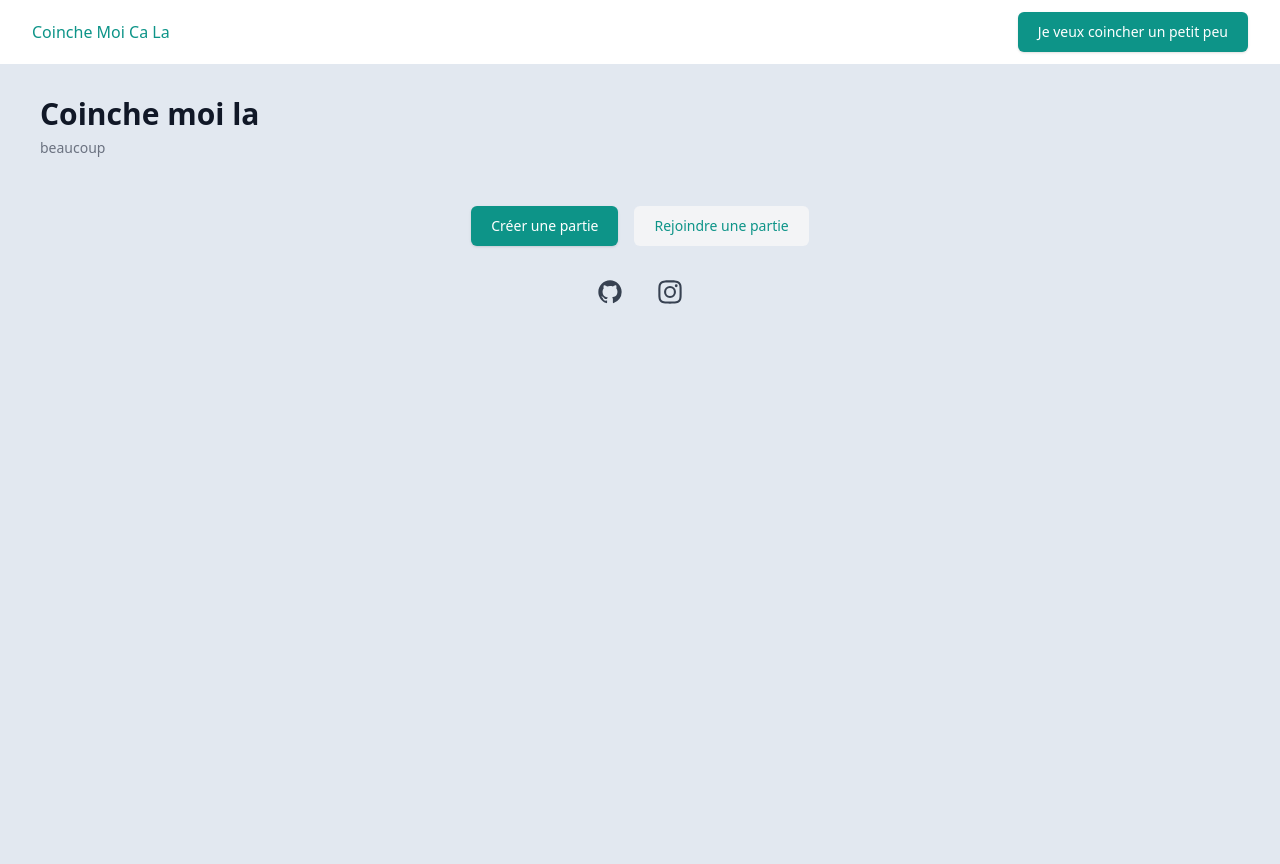
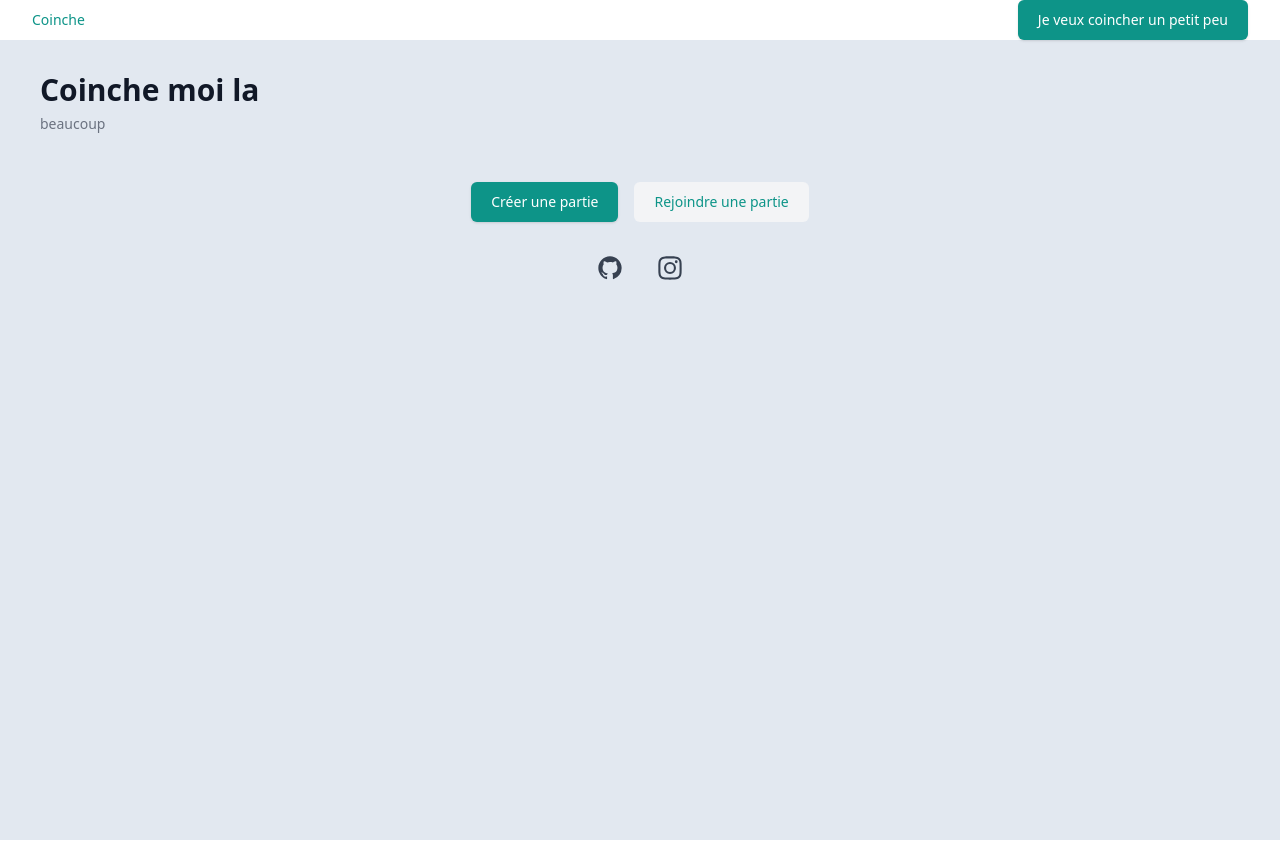
Before and after one commit to newtondotcom/coinche, a SvelteKit app: page / in a window 1280 px wide. After the commit the page ends 840 px from the top, so only its background shows below. Built offline with nearby package versions, Linux system fonts and the light colour scheme.

Commit message:
reduce title lenght

```diff
--- a/src/routes/+layout.svelte
+++ b/src/routes/+layout.svelte
@@ -6,10 +6,10 @@
 
   <header class="bg-white z-10">
     <div class="mx-auto max-w-screen-xl px-4 sm:px-6 lg:px-8">
-      <div class="flex h-16 items-center justify-between">
+      <div class="flex h-18 items-center justify-between">
         <div class="md:flex md:items-center md:gap-12 mr-8">
-          <a class="block text-teal-600" href="/">
-              Coinche Moi Ca La
+          <a class="block text-teal-600 text-sm" href="/">
+              Coinche
           </a>
         </div>
 
```
